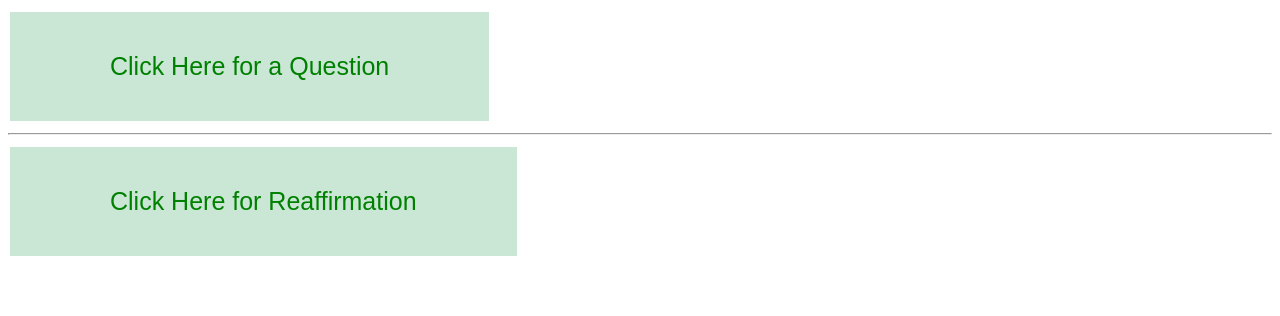
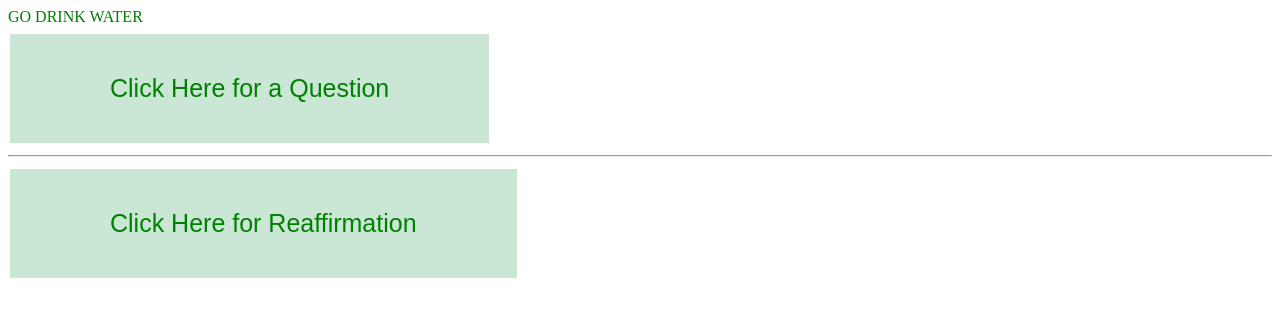
Before and after one commit to ayushgodbole17/Calm-Down, a website: page public/index.html in a window 1280 px wide. Drawn offline with Linux system fonts and the light colour scheme.

Commit message:
Update index.html

```diff
--- a/public/index.html
+++ b/public/index.html
@@ -9,6 +9,7 @@
 
 </head>
 <body>
+    <marquee id = "water" direction="right" behavior="alternate"> GO DRINK WATER </marquee>
     <button id="button1">Click Here for a Question</button>
     <section id="display"></section>
     <hr>
@@ -34,6 +35,9 @@
         margin: 4px 2px;
         cursor: pointer;
         font: bold 16px/1.5 Helvetica, Verdana, sans-serif;
+    }
+    #water{
+        color:green;
     }
 </style>
 <script>
```
